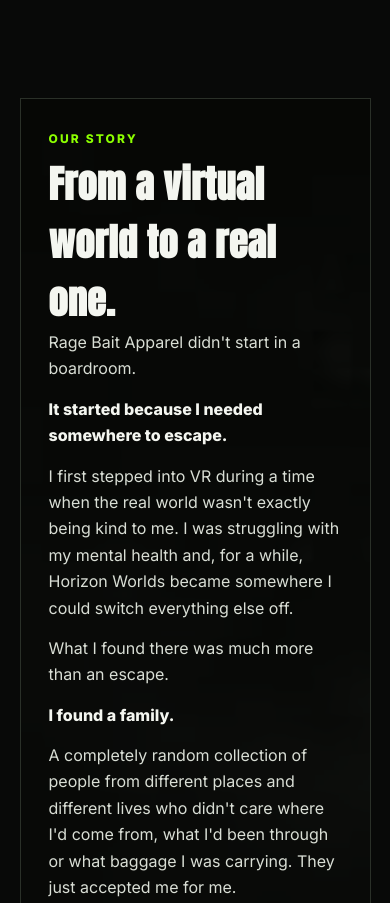
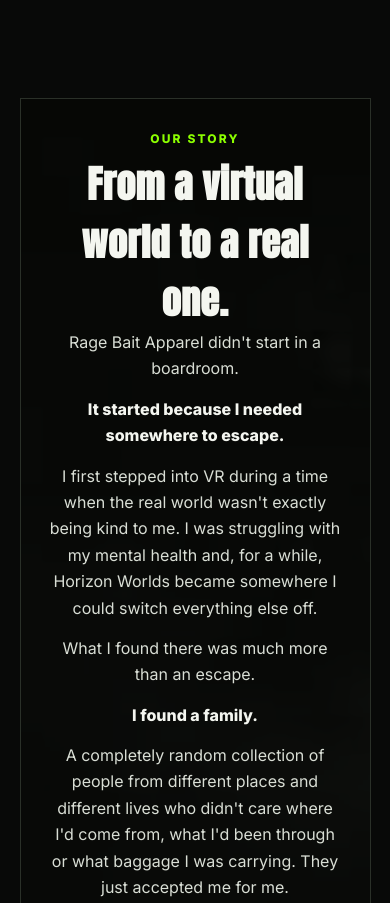
Before and after one commit to brokensoulsandbackroads/rage-bait-apparel, a plain HTML site: page index.html in a window 390 px wide. Shown: the part 3740-4643 px from the top of the page. Drawn offline with Linux system fonts and the light colour scheme.

Commit message:
Centre Our Story text

```diff
--- a/story-layout.css
+++ b/story-layout.css
@@ -1 +1 @@
-.story{grid-template-columns:1fr;gap:22px;align-items:stretch}.story-copy,.join-panel{width:100%}.story-copy{position:relative;overflow:hidden;isolation:isolate;background:#0e100e url("assets/story-background.jpg") center right/cover no-repeat}.story-copy::before{content:"";position:absolute;inset:0;z-index:0;background:linear-gradient(90deg,rgba(6,8,6,.94) 0%,rgba(6,8,6,.87) 34%,rgba(6,8,6,.74) 62%,rgba(6,8,6,.66) 100%);pointer-events:none}.story-copy>*{position:relative;z-index:1}.story-copy p{max-width:1200px;font-size:clamp(16px,1.05vw,19px);line-height:1.68;margin:0 0 16px;color:#d9ded5}.story-copy p strong{color:#f4f6f0;font-weight:800}.story-copy .story-tag{margin-top:28px;font-size:12px!important;line-height:1.4}.join-panel{min-height:260px}.join-panel form{max-width:760px}@media(max-width:620px){.story-copy{background-position:68% center}.story-copy::before{background:rgba(6,8,6,.84)}.story-copy p{font-size:16px;line-height:1.65;margin-bottom:14px}}
+.story{grid-template-columns:1fr;gap:22px;align-items:stretch}.story-copy,.join-panel{width:100%}.story-copy{position:relative;overflow:hidden;isolation:isolate;background:#0e100e url("assets/story-background.jpg") center right/cover no-repeat;text-align:center}.story-copy::before{content:"";position:absolute;inset:0;z-index:0;background:linear-gradient(90deg,rgba(6,8,6,.94) 0%,rgba(6,8,6,.87) 34%,rgba(6,8,6,.74) 62%,rgba(6,8,6,.66) 100%);pointer-events:none}.story-copy>*{position:relative;z-index:1}.story-copy p{max-width:1200px;font-size:clamp(16px,1.05vw,19px);line-height:1.68;margin:0 auto 16px;color:#d9ded5;text-align:center}.story-copy p strong{color:#f4f6f0;font-weight:800}.story-copy .story-tag{margin-top:28px;font-size:12px!important;line-height:1.4}.join-panel{min-height:260px}.join-panel form{max-width:760px}@media(max-width:620px){.story-copy{background-position:68% center}.story-copy::before{background:rgba(6,8,6,.84)}.story-copy p{font-size:16px;line-height:1.65;margin-bottom:14px}}
```
